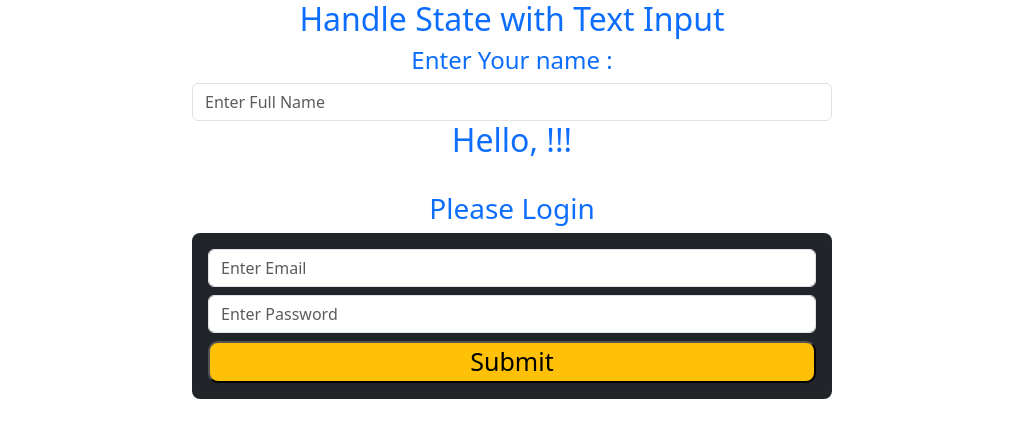
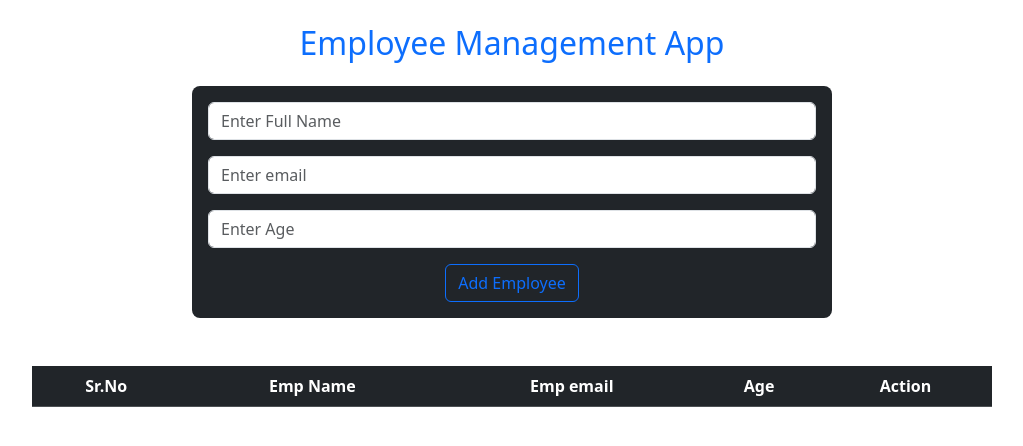
Before and after one commit to mayurrajput8486/changeXpert_react_B01, a React (Vite) app in the folder stateapp/: page / in a window 1280 px wide. Shown: the top 446 px of the page, without its empty margins (128-1151 px from the left). Built offline with nearby package versions, Linux system fonts and the light colour scheme.

Commit message:
employee manag app

```diff
--- a/stateapp/src/App.jsx
+++ b/stateapp/src/App.jsx
@@ -5,6 +5,7 @@ import TempApp from './components/TempApp'
 import TempControlApp from './components/TempControlApp'
 import Formdata from './components/Formdata'
 import Loginform from './components/Loginform'
+import Employees from './components/Employees'
 const App = () => {
   return (
     <div className='text-primary text-center'>
@@ -12,9 +13,10 @@ const App = () => {
       {/* <CartValue/>  */}
       {/* <TempApp/>  */}
       {/* <TempControlApp/> */}
-      <Formdata/>
+      {/* <Formdata/> */}
       <br/>
-      <Loginform/>
+      {/* <Loginform/> */}
+      <Employees/>
     </div>
   )
 }
--- /dev/null
+++ b/stateapp/src/components/Employees.jsx
@@ -0,0 +1,95 @@
+import React, { useState } from 'react'
+
+const Employees = () => {
+    const [name,setName] = useState()    //manage the full name
+    const [email,setEmail] = useState() // manage the email
+    const [age, setAge] = useState()    // manage the age
+    const [emp, setEmp] = useState([])  // to store employee data
+
+    const handleSubmit = (e)=>{
+        e.preventDefault()
+
+        if(name && email && age){
+        //I want to stored data in array in the Object format
+        const newEmp = {id : Date.now(),name, email, age}
+        //...spread operator is used to hold the past or existing data
+        //Date Object is used to manage the date related operation
+        //now() method is used call the time in milliseconds
+        setEmp([...emp,newEmp]) //this method add object in the array [{},{},{}]
+        //if you want to clear form filed automatically
+
+        setName('')
+        setEmail('')
+        setAge('')
+
+        }else{
+            alert('Please Enter All Details')
+        }
+    }
+  return (
+    <div>
+        <h2>Employee Management App</h2>
+        <div className='w-50 bg-dark p-3 mx-auto rounded-3 mt-4'>
+            <form onSubmit={handleSubmit}>
+                <input
+                    type='text'
+                    placeholder='Enter Full Name'
+                    className='form-control mb-3'
+                    value={name}
+                    onChange={(e)=>setName(e.target.value)}
+                />
+
+                <input
+                    type='email'
+                    placeholder='Enter email'
+                    className='form-control mb-3'
+                    value={email}
+                    onChange={(e)=>setEmail(e.target.value)}
+                />
+
+                <input
+                    type='number'
+                    placeholder='Enter Age'
+                    className='form-control mb-3'
+                    value={age}
+                    onChange={(e)=>setAge(e.target.value)}
+                />
+
+                <button type='submit' className='btn btn-outline-primary' >Add Employee</button>
+            </form>
+        </div>
+        <div>
+            <table className='table w-75 mx-auto mt-5 table-dark'>
+                <thead>
+                    <tr>
+                        <th>Sr.No</th>
+                        <th>Emp Name</th>
+                        <th>Emp email</th>
+                        <th>Age</th>
+                        <th>Action</th>
+                    </tr>
+                </thead>
+                <tbody>
+                    {
+                        emp.map((e, index)=>{
+                            return(
+                                <tr key={e.id}>
+                                    <td>{e.id}</td>
+                                    <td>{e.name}</td>
+                                    <td>{e.email}</td>
+                                    <td>{e.age}</td>
+                                    <td>
+                                        <button>Delete</button>
+                                    </td>
+                                </tr>
+                            )
+                        })
+                    }
+                </tbody>
+            </table>
+        </div>
+    </div>
+  )
+}
+
+export default Employees
--- a/stateapp/src/components/TempApp.css
+++ b/stateapp/src/components/TempApp.css
@@ -29,7 +29,7 @@
     margin-top: 10px;
 }
 
-button{
+.b{
     font-size: 25px;
     background-color: rgb(89, 225, 99);
     border-radius: 10px;
--- a/stateapp/src/components/TempApp.jsx
+++ b/stateapp/src/components/TempApp.jsx
@@ -44,8 +44,8 @@ const TempApp = () => {
           }
         </div>
         <div className='btngroups'>
-          <button onClick={increment}>+</button>
-          <button onClick={decrement}>-</button>
+          <button className='b' onClick={increment}>+</button>
+          <button className='b' onClick={decrement}>-</button>
         </div>
       </div>
     </div>
```
